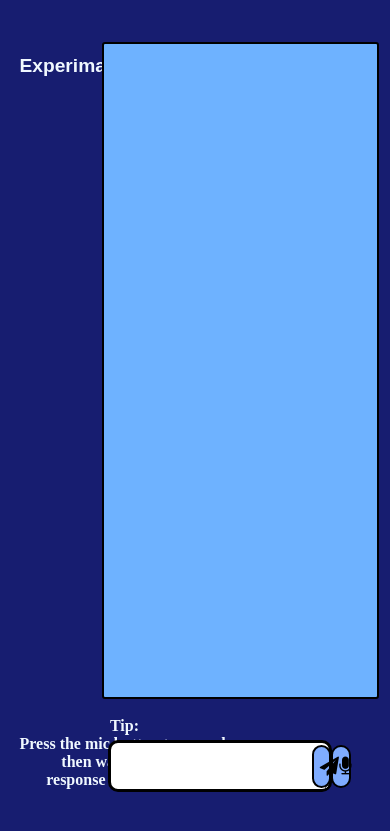
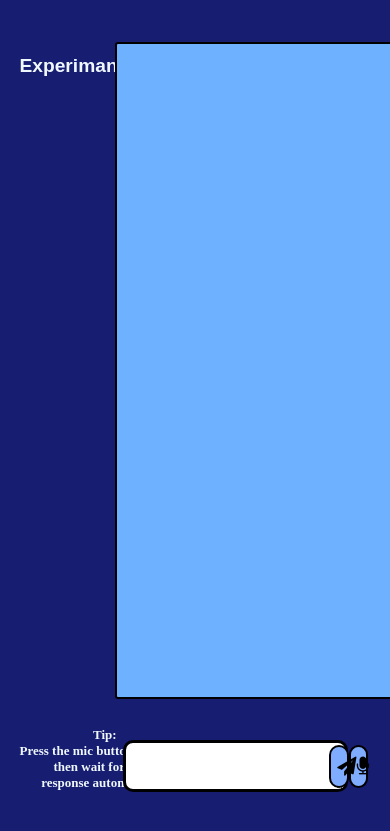
Before and after one commit to SaiFUllaH-KhaN1/flaskLLMEXP, a Flask app: template templates/index.html in a window 390 px wide. Shown: the top 831 px of the page. Run offline with Flask 3, Linux system fonts and the light colour scheme; the template is opened without the code that fills it, so the values that code supplies are empty.

Commit message:
Update main.css

```diff
--- a/static/css/main.css
+++ b/static/css/main.css
@@ -55,7 +55,7 @@ textarea:focus{border: solid 3px rgb(236, 201, 0); outline: none;}
 #record{position: absolute;right: 7.5%; background-color: rgb(127, 172, 255);color: rgb(0, 0, 0);width: 5%;}
 #record:hover{background-color:gold ; color:rgb(0, 0, 0);cursor: pointer; }
 
-/* Media Query for smaller screens */
+/* Media Query for smaller screens , min-width is to enable PC to give mobile view */
 @media only screen and (max-width: 1000px) {
     h1 {
         top: 5%;
@@ -63,31 +63,26 @@ textarea:focus{border: solid 3px rgb(236, 201, 0); outline: none;}
     #chat-container {
         border: solid 2px black;
         border-radius: 3px;
+        left: 29.5%;
     }
 
-    /*textarea {
-        left: 4%;
-        width: 77%;
-        height: 6%;
-        bottom: 8.5%;
+    textarea {
+        left: 29%;
+
     }
 
     #generate{
-        right: 8.7%;
-        width: 5%;
-        bottom: 9%;
+        right: 8%;
     }
     #record {
-        right: 3.8%;
-        width: 5%;
-        bottom: 9%;
+        right: 3%;
     }
     h2 {
-    position: fixed;
-    bottom: 0;
-    left: 5%;
+    position: absolute;
+    bottom: 5%;
     color: aliceblue;
     font-size: small;
-    }*/
+    }
+
 
 }
```
